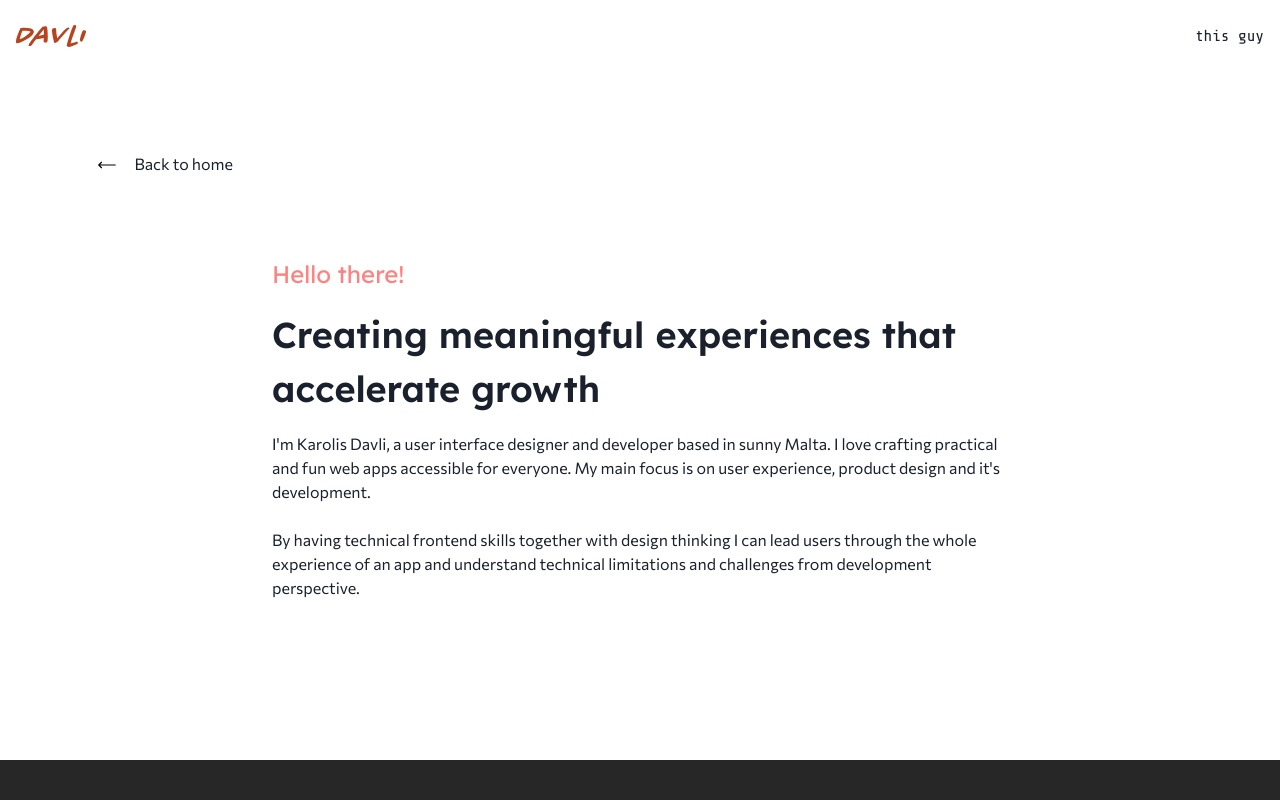
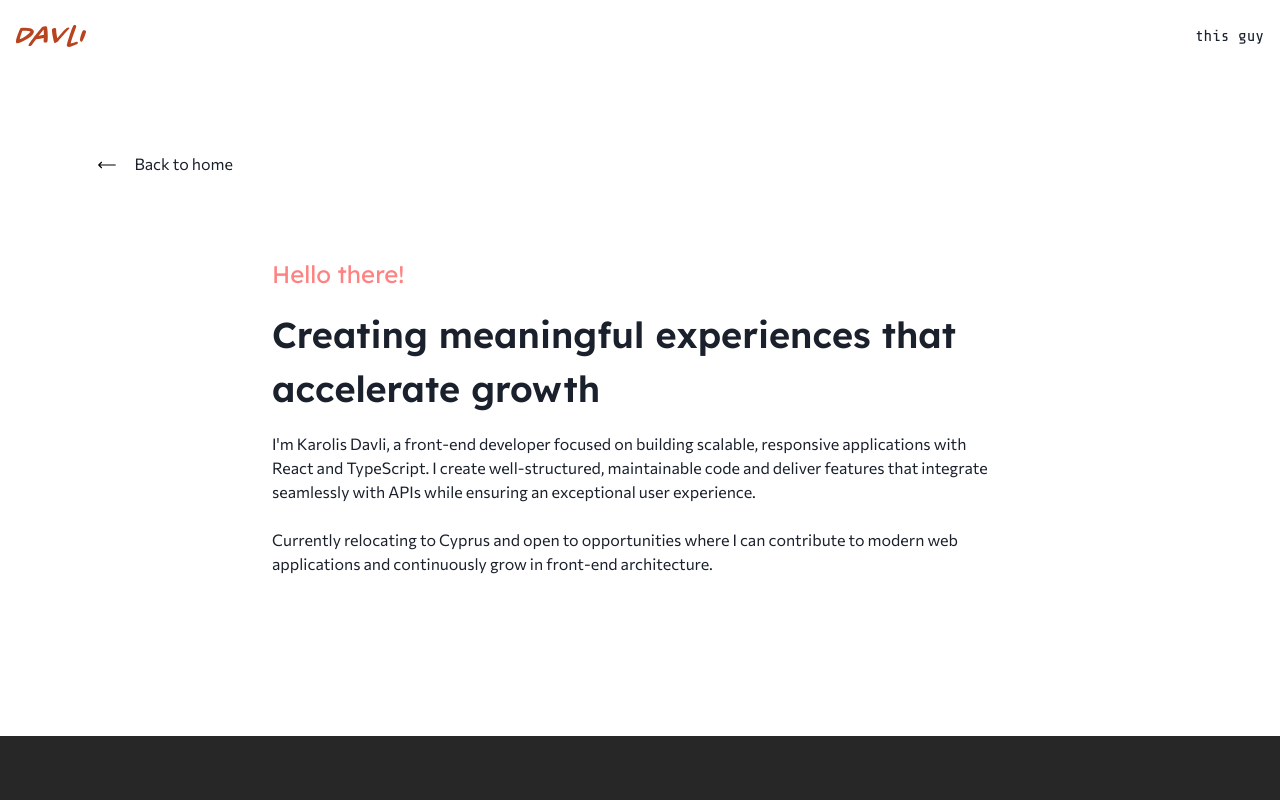
Before and after one commit to KarolisDavli/davli, a Next.js app: page /about in a window 1280 px wide. Shown: the top 800 px of the page. Built offline with nearby package versions, Linux system fonts and the light colour scheme.

Commit message:
Update about us

```diff
--- a/pages/about.tsx
+++ b/pages/about.tsx
@@ -65,15 +65,16 @@ export default function Abount() {
               </motion.div>
               <motion.div variants={childVariants}>
                 <Text>
-                  I&apos;m Karolis Davli, a user interface designer and
-                  developer based in sunny Malta. I love crafting practical and
-                  fun web apps accessible for everyone. My main focus is on user
-                  experience, product design and it&apos;s development. <br />
+                  I&apos;m Karolis Davli, a front-end developer focused on
+                  building scalable, responsive applications with React and
+                  TypeScript. I create well-structured, maintainable code and
+                  deliver features that integrate seamlessly with APIs while
+                  ensuring an exceptional user experience.
                   <br />
-                  By having technical frontend skills together with design
-                  thinking I can lead users through the whole experience of an
-                  app and understand technical limitations and challenges from
-                  development perspective.
+                  <br />
+                  Currently relocating to Cyprus and open to opportunities where
+                  I can contribute to modern web applications and continuously
+                  grow in front-end architecture.
                 </Text>
               </motion.div>
             </VStack>
```
